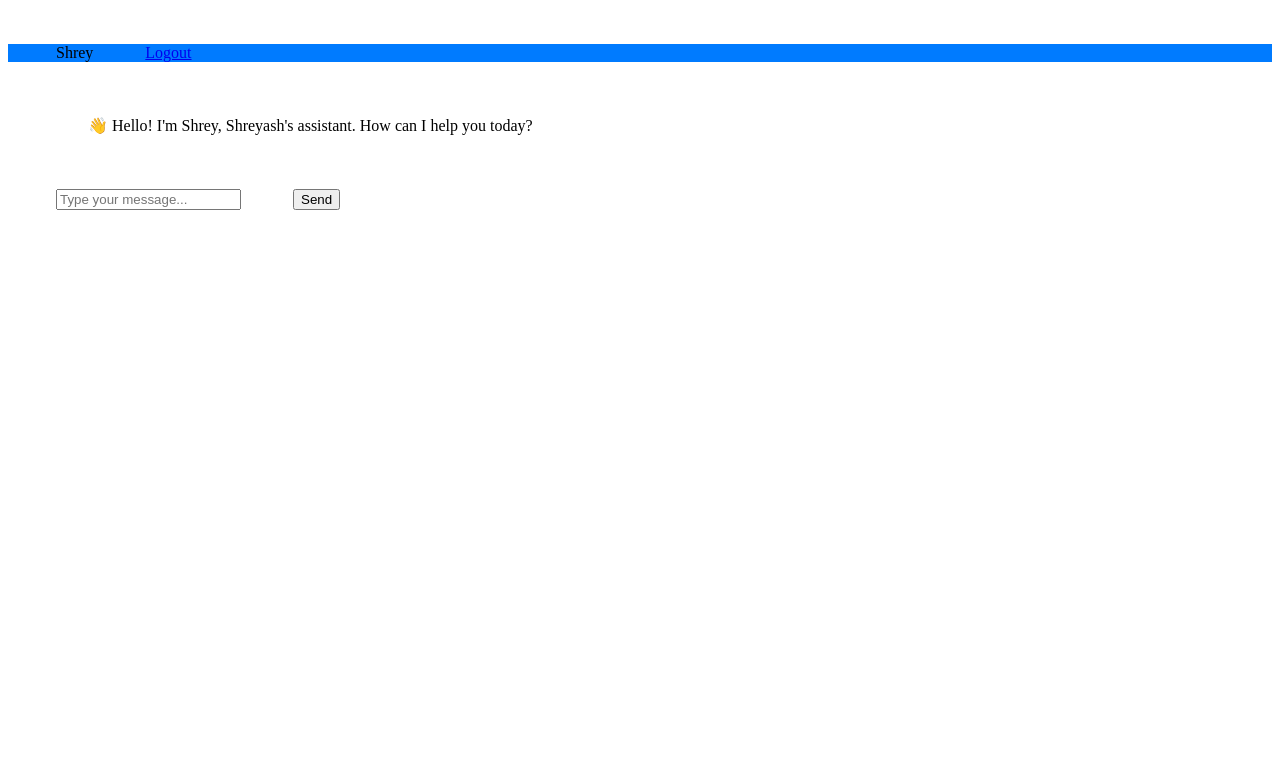
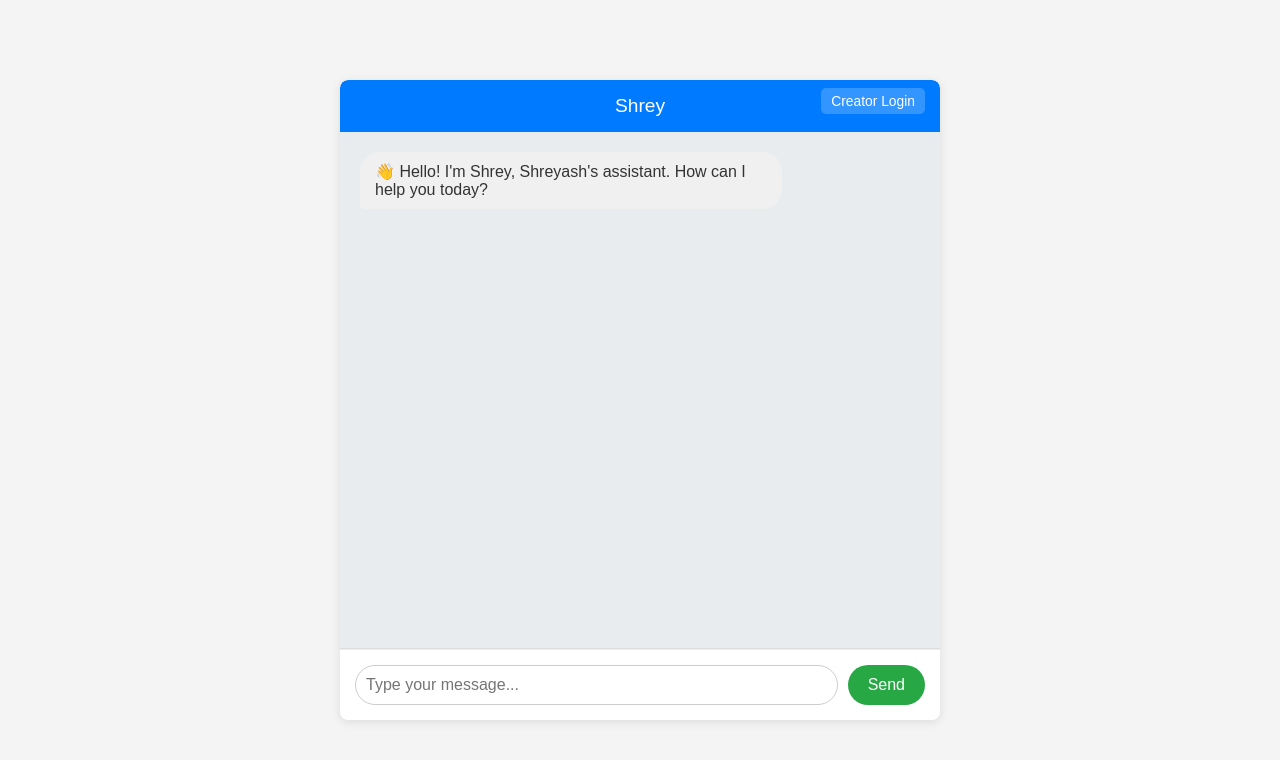
Before and after one commit to SHREYASHSINGHAI/AI-PERSONAL-AMBASSADOR, a Flask app: page / in a window 1280 px wide. Shown: the top 760 px of the page. Run offline with Flask 3, Linux system fonts and the light colour scheme; data that the repository does not hold is empty; parts of the project's set-up code (start-up, migrations or seed data) failed here and were passed over.

Commit message:
Update index.html

```diff
--- a/templates/index.html
+++ b/templates/index.html
@@ -36,7 +36,21 @@
             border-top-right-radius: 8px;
             font-size: 1.2em;
             transition: background-color 0.3s ease; /* Smooth transition for color change */
-            position: relative; /* Needed for positioning the logout button */
+            position: relative; /* Needed for positioning the status button */
+        }
+        .chat-header-status {
+            position: absolute;
+            top: 10px;
+            right: 15px;
+            font-size: 0.9em;
+        }
+        .chat-header-status a {
+            color: white;
+            text-decoration: none;
+            background: rgba(255, 255, 255, 0.2);
+            padding: 5px 10px;
+            border-radius: 5px;
+            font-size: 0.8em;
         }
         .chat-messages {
             flex-grow: 1;
@@ -97,25 +111,21 @@
         .chat-input-form button:hover {
             background-color: #218838;
         }
-        .logout-btn {
-            position: absolute;
-            top: 10px;
-            right: 15px;
-            background: rgba(255, 255, 255, 0.2);
-            color: white;
-            border: none;
-            padding: 5px 10px;
-            border-radius: 5px;
-            text-decoration: none;
-            font-size: 0.8em;
-        }
     </style>
 </head>
 <body>
     <div class="chat-container">
         <div class="chat-header" id="chat-header">
             {{ bot_name }}
-            <a href="{{ url_for('logout') }}" class="logout-btn">Logout</a>
+            <div class="chat-header-status">
+                {% if is_creator %}
+                    <p style="display:inline; margin-right: 10px;">Creator Mode</p>
+                    <a href="{{ url_for('review_sentiment') }}" class="sentiment-btn">Review Sentiment</a>
+                    <a href="{{ url_for('logout') }}">Logout</a>
+                {% else %}
+                    <a href="{{ url_for('login') }}">Creator Login</a>
+                {% endif %}
+            </div>
         </div>
         <div class="chat-messages" id="chat-messages">
             <div class="message bot">
@@ -134,13 +144,13 @@
     <script>
         const botName = "{{ bot_name }}";
         const creatorName = "{{ creator_name }}";
+        const isCreatorInitial = "{{ is_creator }}";
 
         const chatForm = document.getElementById('chat-form');
         const userInput = document.getElementById('user-input');
         const chatMessages = document.getElementById('chat-messages');
         const chatHeader = document.getElementById('chat-header');
 
-        // This function will be called on page load to fetch the initial chat history
         async function fetchInitialChatHistory() {
             try {
                 const response = await fetch('/get_chat_history');
@@ -155,21 +165,17 @@
             }
         }
 
-        // Call the function when the page loads
         document.addEventListener('DOMContentLoaded', fetchInitialChatHistory);
 
-
         chatForm.addEventListener('submit', async (event) => {
-            event.preventDefault(); // Prevent page reload
+            event.preventDefault();
             const message = userInput.value.trim();
             if (message === '') return;
 
-            // Display user message
             appendMessage(message, 'user');
-            userInput.value = ''; // Clear input field
+            userInput.value = '';
 
-            // Show typing indicator or loading message
-            const loadingMessage = appendMessage('...', 'bot', true); // true for is_loading
+            const loadingMessage = appendMessage('...', 'bot', true);
 
             try {
                 const response = await fetch('/chat', {
@@ -184,13 +190,11 @@
 
                 const data = await response.json();
 
-                // Remove loading message
                 chatMessages.removeChild(loadingMessage);
 
-                // Display bot response
                 appendMessage(data.response, 'bot');
 
-                // --- Update header color based on creator status ---
+                // Update header color based on creator status
                 if (data.is_creator) {
                     chatHeader.style.backgroundColor = "#dc3545"; // Red for creator
                 } else {
@@ -199,11 +203,10 @@
 
             } catch (error) {
                 console.error('Error sending message:', error);
-                // Remove loading message
                 chatMessages.removeChild(loadingMessage);
                 appendMessage('Error: Could not get a response. Please try again.', 'bot');
             }
-            chatMessages.scrollTop = chatMessages.scrollHeight; // Scroll to bottom
+            chatMessages.scrollTop = chatMessages.scrollHeight;
         });
 
         function appendMessage(text, sender, isLoading = false) {
@@ -215,36 +218,28 @@
 
             if (isLoading) {
                 bubbleDiv.textContent = 'Thinking...';
-                bubbleDiv.classList.add('loading-dots'); // Add a class for potential animation
+                bubbleDiv.classList.add('loading-dots');
             } else {
                 bubbleDiv.textContent = text;
             }
 
             messageDiv.appendChild(bubbleDiv);
             chatMessages.appendChild(messageDiv);
-            chatMessages.scrollTop = chatMessages.scrollHeight; // Auto-scroll
-            return messageDiv; // Return the message element so it can be removed if it's a loading message
+            chatMessages.scrollTop = chatMessages.scrollHeight;
+            return messageDiv;
         }
 
-        // --- Initial header color setting on page load ---
-        // Fetch initial status to set header color immediately
-        async function setInitialHeaderColor() {
-            try {
-                const response = await fetch('/chat_status'); // A new endpoint to get just the status
-                if (response.ok) {
-                    const data = await response.json();
-                    if (data.is_creator) {
+        // Set initial header color on page load
+        function setInitialHeaderColor() {
+            // Check if creator status is passed from the server and is true
+            if (isCreatorInitial === 'True') {
                 chatHeader.style.backgroundColor = "#dc3545"; // Red
             } else {
                 chatHeader.style.backgroundColor = "#007bff"; // Blue
             }
         }
-            } catch (error) {
-                console.error('Error fetching initial status:', error);
-            }
-        }
 
-        setInitialHeaderColor(); // Call on page load
+        setInitialHeaderColor();
     </script>
 </body>
 </html>
```
Lines whose indentation alone changed are shown as unchanged.
